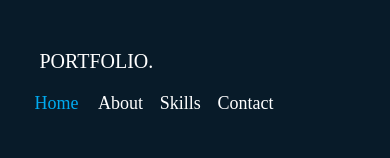
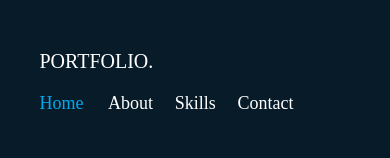
Before and after one commit to Abdelrahman2772/PORTFOLIO, a plain HTML site: page index.html in a window 390 px wide. Shown: the top 158 px of the page. Drawn offline with nearby package versions, Linux system fonts and the light colour scheme.

Commit message:
Update style.css

```diff
--- a/style.css
+++ b/style.css
@@ -174,7 +174,7 @@ img{
     max-width: 400px;
   }
     .links a{
-    margin-left: 15px;
+    margin-left: 20px;
   }
 
   .logo{
```
